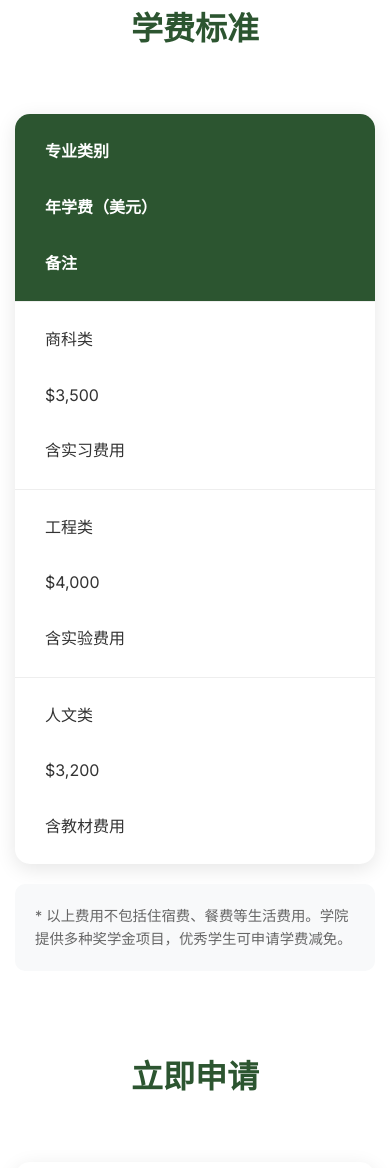
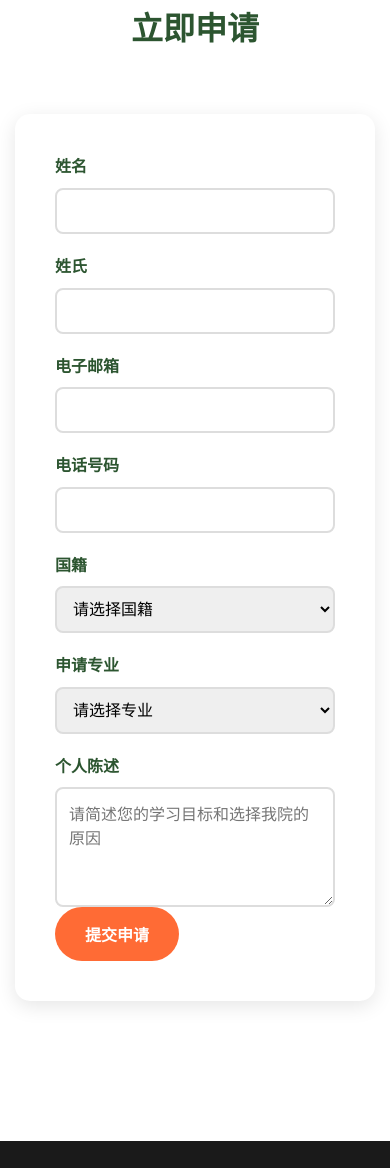
Before and after one commit to Appe6548/mmc, a plain HTML site: page admissions.html in a window 390 px wide. Shown: the part 4943-6111 px from the top of the page. Drawn offline with Linux system fonts and the light colour scheme.

Commit message:
Update about page, admissions page, translations and styles

```diff
--- a/admissions.html
+++ b/admissions.html
@@ -204,35 +204,7 @@
                 </div>
             </div>
 
-            <!-- Tuition and Fees -->
-            <div class="section-block">
-                <h2 class="section-title" data-key="tuition-title">学费标准</h2>
-                <div class="tuition-table">
-                    <div class="tuition-row header">
-                        <div class="tuition-cell" data-key="tuition-program">专业类别</div>
-                        <div class="tuition-cell" data-key="tuition-annual">年学费（美元）</div>
-                        <div class="tuition-cell" data-key="tuition-notes">备注</div>
-                    </div>
-                    <div class="tuition-row">
-                        <div class="tuition-cell" data-key="business-programs-title">商科类</div>
-                        <div class="tuition-cell">$3,500</div>
-                        <div class="tuition-cell" data-key="tuition-note-1">含实习费用</div>
-                    </div>
-                    <div class="tuition-row">
-                        <div class="tuition-cell" data-key="engineering-programs-title">工程类</div>
-                        <div class="tuition-cell">$4,000</div>
-                        <div class="tuition-cell" data-key="tuition-note-2">含实验费用</div>
-                    </div>
-                    <div class="tuition-row">
-                        <div class="tuition-cell" data-key="humanities-programs-title">人文类</div>
-                        <div class="tuition-cell">$3,200</div>
-                        <div class="tuition-cell" data-key="tuition-note-3">含教材费用</div>
-                    </div>
-                </div>
-                <p class="tuition-note" data-key="tuition-additional-info">
-                    * 以上费用不包括住宿费、餐费等生活费用。学院提供多种奖学金项目，优秀学生可申请学费减免。
-                </p>
-            </div>
+
 
             <!-- Application Form -->
             <div class="section-block">
--- a/js/translations.js
+++ b/js/translations.js
@@ -257,12 +257,12 @@ const translations = {
 
         // Leadership
         'leadership-title': '管理层',
+        'leader-president-name': 'Zeon Yan',
+        'leader-president-title': '校长',
+        'leader-president-desc': '教育学博士，国际知名教育专家，拥有15年高等教育管理经验。曾在多所国际知名大学担任重要职务，在教育改革创新、国际合作办学和跨文化教育方面有着深厚的理论基础和丰富的实践经验。致力于推动中亚地区高等教育现代化发展，培养具有全球竞争力的国际化人才。',
         'leader-spike-name': 'Spike',
         'leader-spike-title': '党委书记',
         'leader-spike-desc': '中国共产党优秀党员，资深教育家，拥有20年高等教育管理经验。坚持党的教育方针，致力于推动国际化教育发展和跨文化交流，在党建工作和思想政治教育方面成绩突出。',
-        'leader-president-name': 'Zeon Yan',
-        'leader-president-title': '校长',
-        'leader-president-desc': '教育学博士，国际知名教育专家，拥有15年高等教育管理经验。曾在多所国际知名大学担任重要职务，在教育改革创新、国际合作办学和跨文化教育方面有着深厚的理论基础和丰富的实践经验。致力于推动中亚地区高等教育现代化发展，培养具有全球竞争力的国际化人才。',
         'leader-vice-president-1-name': '猫猫糕',
         'leader-vice-president-1-title': '副校长',
         'leader-vice-president-1-desc': '管理学博士，资深教育管理专家，拥有12年学术管理经验。专注于教学质量提升和学术研究发展，主导制定了学院教学质量保障体系和学术评价标准。在课程体系建设、师资队伍培养和科研项目管理方面成绩显著，为学院的学术声誉和教学水平提升做出了重要贡献。',
@@ -317,14 +317,7 @@ const translations = {
         'program-linguistics': '语言学',
         'program-journalism': '新闻学',
         'program-tourism': '旅游管理',
-        'tuition-title': '学费标准',
-        'tuition-program': '专业类别',
-        'tuition-annual': '年学费（美元）',
-        'tuition-notes': '备注',
-        'tuition-note-1': '含实习费用',
-        'tuition-note-2': '含实验费用',
-        'tuition-note-3': '含教材费用',
-        'tuition-additional-info': '* 以上费用不包括住宿费、餐费等生活费用。学院提供多种奖学金项目，优秀学生可申请学费减免。',
+
         'apply-now-title': '立即申请',
         'form-select-nationality': '请选择国籍',
         'nationality-kg': '吉尔吉斯斯坦',
@@ -597,12 +590,12 @@ const translations = {
 
         // Leadership in English
         'leadership-title': 'Management Team',
+        'leader-president-name': 'Zeon Yan',
+        'leader-president-title': 'President',
+        'leader-president-desc': 'Doctor of Education and internationally renowned education expert with 15 years of higher education management experience. Has held important positions at several internationally renowned universities, with deep theoretical foundation and rich practical experience in educational reform and innovation, international cooperative education, and cross-cultural education. Committed to promoting the modernization of higher education in Central Asia and cultivating internationally competitive talents.',
         'leader-spike-name': 'Spike',
         'leader-spike-title': 'Party Secretary',
         'leader-spike-desc': 'Outstanding member of the Communist Party of China, senior educator with 20 years of higher education management experience. Adheres to the Party\'s educational policies, dedicated to promoting international education development and cross-cultural exchange, with outstanding achievements in Party building and ideological education.',
-        'leader-president-name': 'Zeon Yan',
-        'leader-president-title': 'President',
-        'leader-president-desc': 'Doctor of Education and internationally renowned education expert with 15 years of higher education management experience. Has held important positions at several internationally renowned universities, with deep theoretical foundation and rich practical experience in educational reform and innovation, international cooperative education, and cross-cultural education. Committed to promoting the modernization of higher education in Central Asia and cultivating internationally competitive talents.',
         'leader-vice-president-1-name': 'Maomao Gao',
         'leader-vice-president-1-title': 'Vice President',
         'leader-vice-president-1-desc': 'Doctor of Management and senior education management expert with 12 years of academic management experience. Focuses on teaching quality improvement and academic research development, leading the formulation of the college\'s teaching quality assurance system and academic evaluation standards. Has achieved remarkable results in curriculum system construction, faculty development, and research project management, making important contributions to enhancing the college\'s academic reputation and teaching standards.',
@@ -657,14 +650,7 @@ const translations = {
         'program-linguistics': 'Linguistics',
         'program-journalism': 'Journalism',
         'program-tourism': 'Tourism Management',
-        'tuition-title': 'Tuition Fees',
-        'tuition-program': 'Program Category',
-        'tuition-annual': 'Annual Tuition (USD)',
-        'tuition-notes': 'Notes',
-        'tuition-note-1': 'Including internship fees',
-        'tuition-note-2': 'Including lab fees',
-        'tuition-note-3': 'Including textbook fees',
-        'tuition-additional-info': '* The above fees do not include accommodation, meals and other living expenses. The college offers various scholarship programs, and excellent students can apply for tuition reduction.',
+
         'apply-now-title': 'Apply Now',
         'form-select-nationality': 'Select Nationality',
         'nationality-kg': 'Kyrgyzstan',
@@ -866,12 +852,12 @@ const translations = {
 
         // Leadership in Kyrgyz
         'leadership-title': 'Башкаруу командасы',
+        'leader-president-name': 'Zeon Yan',
+        'leader-president-title': 'Президент',
+        'leader-president-desc': 'Билим берүү илимдеринин доктору жана эл аралык таанымал билим берүү эксперти, 15 жылдык жогорку билим берүү башкаруу тажрыйбасы бар. Бир нече эл аралык таанымал университеттерде маанилүү кызматтарды аткарган, билим берүү реформасы жана инновациясы, эл аралык кызматташуу билим берүү жана маданияттар аралык билим берүү боюнча терең теориялык негизи жана бай практикалык тажрыйбасы бар. Борбор Азиядагы жогорку билим берүүнүн заманбапташуусун илгерилетүүгө жана эл аралык атаандаштыкка жөндөмдүү адистерди тарбиялоого багышталган.',
         'leader-spike-name': 'Spike',
         'leader-spike-title': 'Партия катчысы',
         'leader-spike-desc': 'Кытай Коммунисттик партиясынын мыкты мүчөсү, 20 жылдык жогорку билим берүү башкаруу тажрыйбасы бар улук педагог. Партиянын билим берүү саясатын кармана тууруп, эл аралык билим берүүнүн өнүгүүсүн жана маданияттар аралык алмашууну илгерилетүүгө багышталган, партия куруу жана идеологиялык билим берүү боюнча мыкты жетишкендиктерге ээ.',
-        'leader-president-name': 'Zeon Yan',
-        'leader-president-title': 'Президент',
-        'leader-president-desc': 'Билим берүү илимдеринин доктору жана эл аралык таанымал билим берүү эксперти, 15 жылдык жогорку билим берүү башкаруу тажрыйбасы бар. Бир нече эл аралык таанымал университеттерде маанилүү кызматтарды аткарган, билим берүү реформасы жана инновациясы, эл аралык кызматташуу билим берүү жана маданияттар аралык билим берүү боюнча терең теориялык негизи жана бай практикалык тажрыйбасы бар. Борбор Азиядагы жогорку билим берүүнүн заманбапташуусун илгерилетүүгө жана эл аралык атаандаштыкка жөндөмдүү адистерди тарбиялоого багышталган.',
         'leader-vice-president-1-name': 'Маомао Гао',
         'leader-vice-president-1-title': 'Вице-президент',
         'leader-vice-president-1-desc': 'Башкаруу илимдеринин доктору жана улук билим берүү башкаруу эксперти, 12 жылдык академиялык башкаруу тажрыйбасы бар. Окутуу сапатын жогорулатууга жана академиялык изилдөөлөрдү өнүктүрүүгө көңүл буруп, колледждин окутуу сапатын камсыздоо системасын жана академиялык баалоо стандарттарын иштеп чыгууга жетекчилик кылган. Курс системасын куруу, мугалимдерди даярдоо жана изилдөө долбоорлорун башкаруу боюнча көрүнүктүү жетишкендиктерге ээ, колледждин академиялык беделин жана окутуу деңгээлин жогорулатууга маанилүү салым кошкон.',
@@ -926,14 +912,7 @@ const translations = {
         'program-linguistics': 'Тил илими',
         'program-journalism': 'Журналистика',
         'program-tourism': 'Туризм башкаруусу',
-        'tuition-title': 'Окуу акысы',
-        'tuition-program': 'Программа категориясы',
-        'tuition-annual': 'Жылдык окуу акысы (доллар)',
-        'tuition-notes': 'Эскертүүлөр',
-        'tuition-note-1': 'Практика акысы кошулган',
-        'tuition-note-2': 'Лаборатория акысы кошулган',
-        'tuition-note-3': 'Окуу китептеринин акысы кошулган',
-        'tuition-additional-info': '* Жогорудагы акыларга жашоо жайы, тамак-аш жана башка турмуш чыгымдары кирбейт. Колледж ар кандай стипендия программаларын сунуштайт, мыкты студенттер окуу акысын азайтууга арыз бере алышат.',
+
         'apply-now-title': 'Азыр арыз бериңиз',
         'form-select-nationality': 'Улутун тандаңыз',
         'nationality-kg': 'Кыргызстан',
--- a/styles/main.css
+++ b/styles/main.css
@@ -1088,47 +1088,7 @@ body {
     left: 0;
 }
 
-/* Tuition Table */
-.tuition-table {
-    background: white;
-    border-radius: 15px;
-    overflow: hidden;
-    box-shadow: 0 5px 20px rgba(0, 0, 0, 0.1);
-    margin-top: 40px;
-}
-
-.tuition-row {
-    display: grid;
-    grid-template-columns: 1fr 1fr 1fr;
-    gap: 20px;
-    padding: 20px;
-    border-bottom: 1px solid #eee;
-}
-
-.tuition-row.header {
-    background: #2c5530;
-    color: white;
-    font-weight: 600;
-}
-
-.tuition-row:last-child {
-    border-bottom: none;
-}
-
-.tuition-cell {
-    padding: 10px;
-    text-align: center;
-}
-
-.tuition-note {
-    margin-top: 20px;
-    padding: 20px;
-    background: #f8f9fa;
-    border-radius: 10px;
-    color: #666;
-    font-size: 0.9rem;
-    line-height: 1.6;
-}
+
 
 /* Application Form */
 .application-form {
@@ -1560,15 +1520,7 @@ body {
         grid-template-columns: 1fr;
     }
 
-    .tuition-row {
-        grid-template-columns: 1fr;
-        text-align: left;
-    }
-
-    .tuition-cell {
-        text-align: left;
-        padding: 5px 10px;
-    }
+
 
     /* Mobile Touch Support for Leadership Cards */
     .leader-card {
```
Also changed, not shown: about.html (+7 -7 lines).
